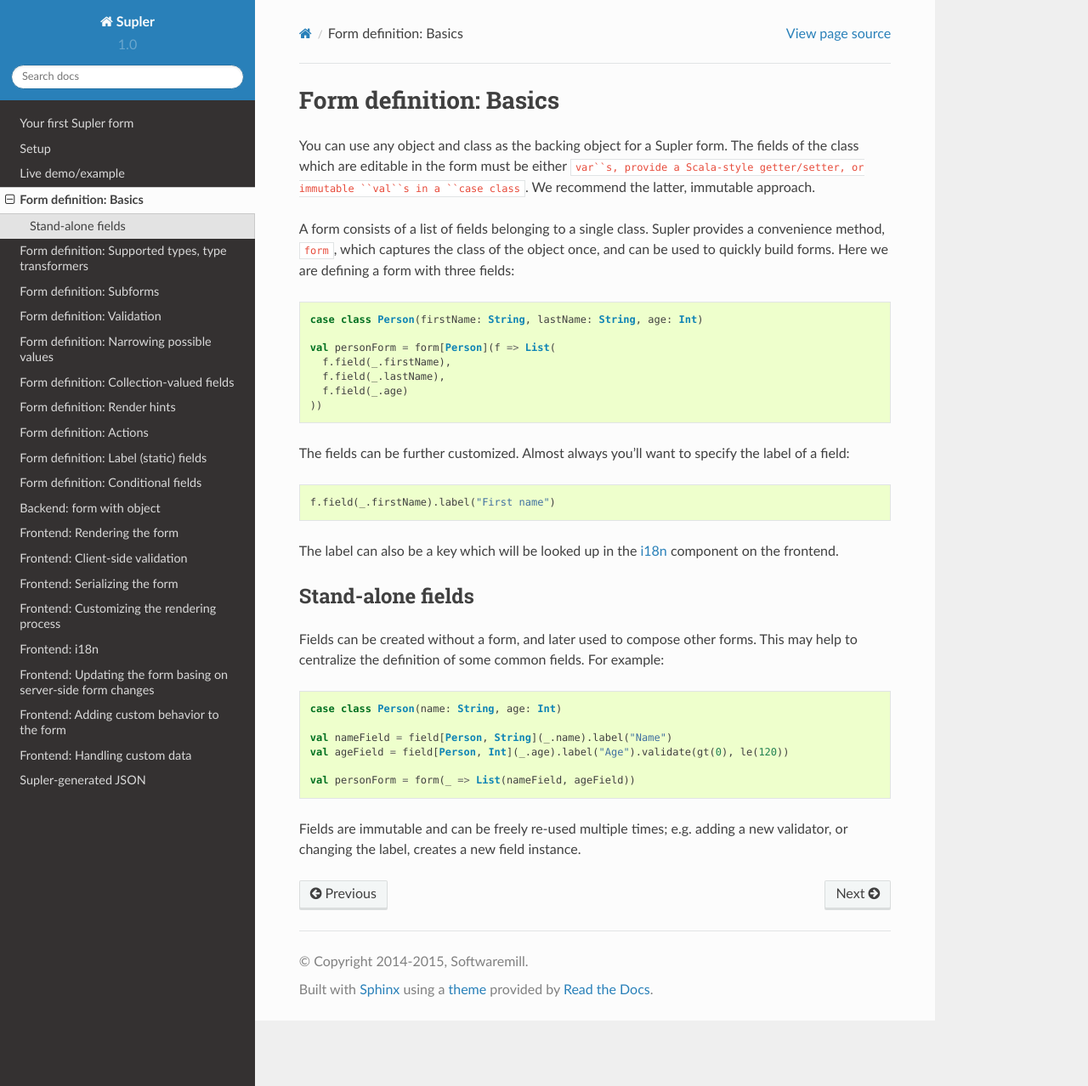
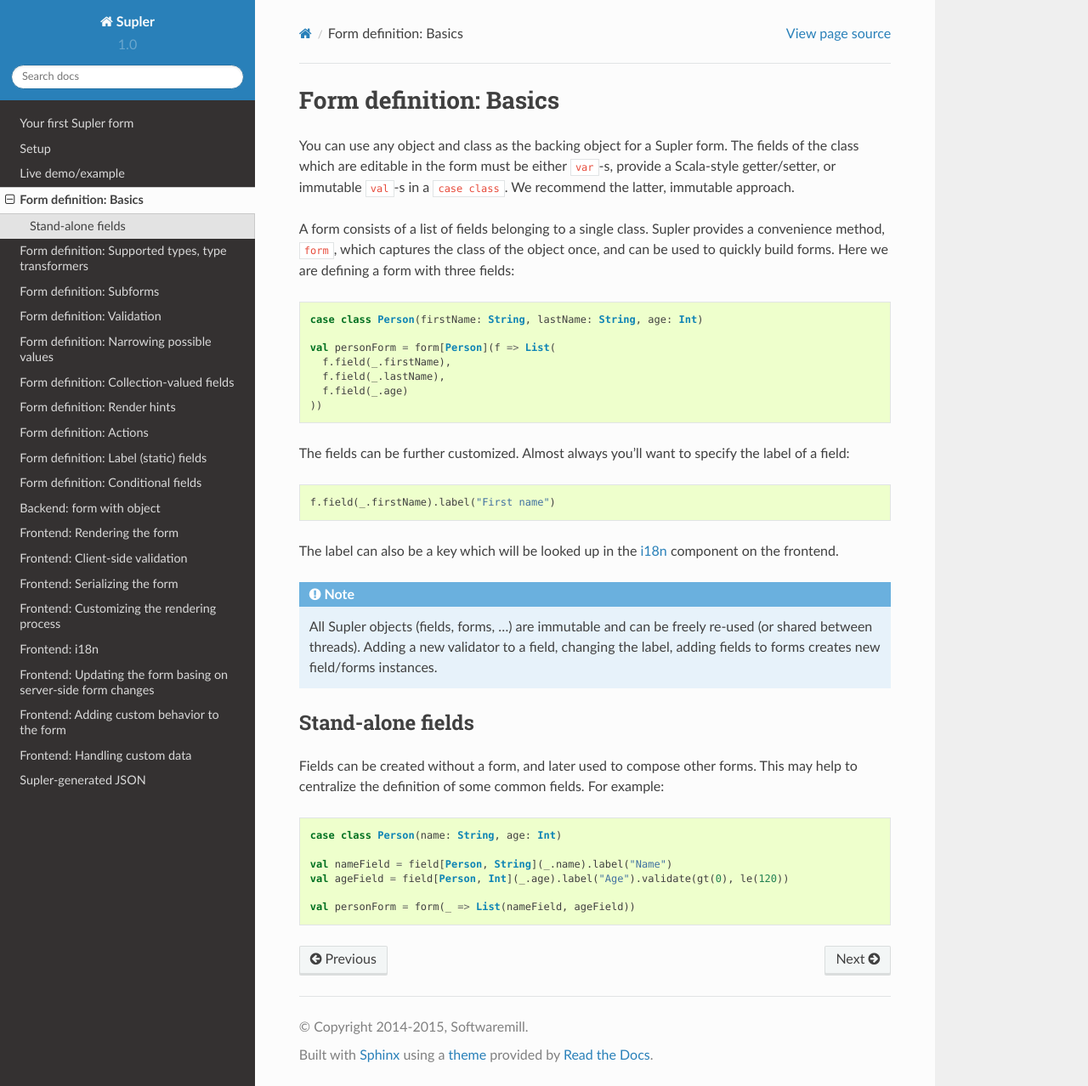
Before and after one commit to softwaremill/supler, a Sphinx documentation site: the page built from docs/backend/formdef/basics.rst, in a window 1280 px wide and 1278 px high. Shown: the whole window at 85% size. Built offline with Sphinx 7.4.7 and the Read the Docs theme 2.0.0, drawn with Linux system fonts in a browser that asks for light colours.

Commit message:
Documenting immutability

```diff
--- a/docs/backend/formdef/basics.rst
+++ b/docs/backend/formdef/basics.rst
@@ -2,7 +2,7 @@ Form definition: Basics
 =======================
 
 You can use any object and class as the backing object for a Supler form. The fields of the class which are editable
-in the form must be either ``var``s, provide a Scala-style getter/setter, or immutable ``val``s in a ``case class``.
+in the form must be either ``var``-s, provide a Scala-style getter/setter, or immutable ``val``-s in a ``case class``.
 We recommend the latter, immutable approach.
 
 A form consists of a list of fields belonging to a single class. Supler provides a convenience method, ``form``, which
@@ -23,6 +23,11 @@ The fields can be further customized. Almost always you'll want to specify the l
 
 The label can also be a key which will be looked up in the :ref:`i18n <i18n>` component on the frontend.
 
+.. note::
+
+  All Supler objects (fields, forms, ...) are immutable and can be freely re-used (or shared between threads). Adding a
+  new validator to a field, changing the label, adding fields to forms creates new field/forms instances.
+
 Stand-alone fields
 ------------------
 
@@ -35,6 +40,3 @@ of some common fields. For example::
   val ageField = field[Person, Int](_.age).label("Age").validate(gt(0), le(120))
 
   val personForm = form(_ => List(nameField, ageField))
-
-Fields are immutable and can be freely re-used multiple times; e.g. adding a new validator, or changing the label,
-creates a new field instance.
```
Also changed, not shown: 1 other file.
